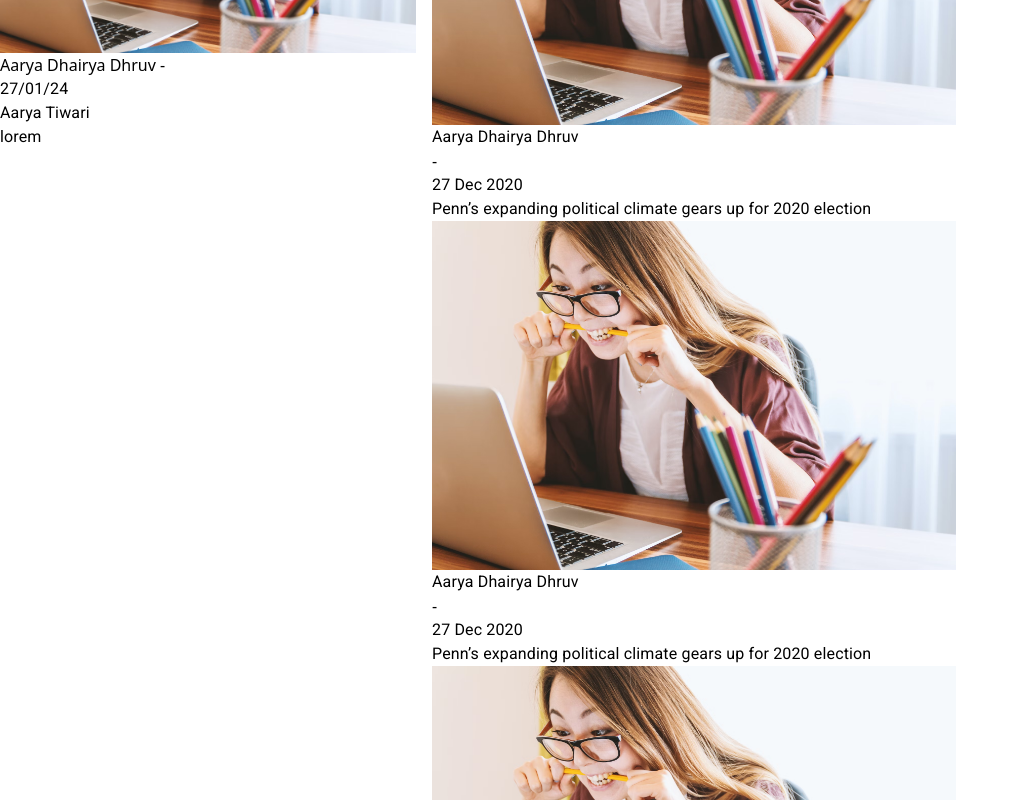
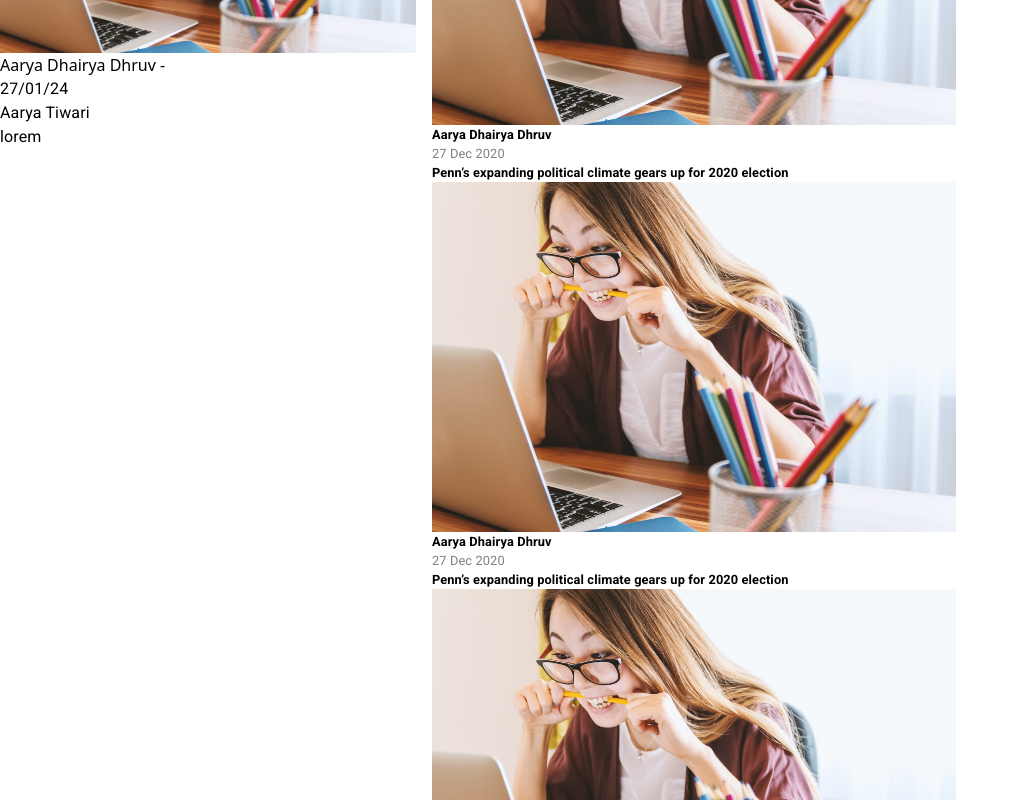
Before and after one commit to AaryaTiwari1211/UIP-IA, a React (Vite) app in the folder IA/: page / in a window 1280 px wide. Shown: the part 1780-2580 px from the top of the page, without its empty margins (0-1019 px from the left). Built offline with nearby package versions, Linux system fonts and the light colour scheme.

Commit message:
Fixed Trending

```diff
--- a/IA/src/pages/Trending.jsx
+++ b/IA/src/pages/Trending.jsx
@@ -26,22 +26,42 @@ const LeftSection = ({ img, author, title, desc, date }) => {
 
 const MiddleSectionItem = ({ img, author, title, date }) => {
     return (
-        <Box className="flex item-center">
-            <Box className="h-28 w-28">
+        <Box className="flex gap-5 item-center">
+            <Box className="w-36 h-36">
                 <img src={img} alt="" />
             </Box>
             <Box className="flex flex-col items-start justify-start">
-                <Box className="flex gap-4">
-                    <Typography>
+                <Box className="flex items-center gap-4">
+                    <Typography
+                        sx={{
+                            fontWeight: 'bold',
+                            fontFamily: 'var(--font)',
+                            fontSize: '0.8rem'
+                        }}
+                    >
                         {author}
                     </Typography>
-                    -
-                    <Typography>
+                    <Box width={4} height={0.1} sx={{
+                        backgroundColor: 'black'
+                    }} />
+                    <Typography
+                        sx={{
+                            fontFamily: 'var(--font)',
+                            fontSize: '0.8rem',
+                            color: 'gray'
+                        }}
+                    >
                         {date}
                     </Typography>
                 </Box>
                 <Box>
-                    <Typography>
+                    <Typography
+                        sx={{
+                            fontWeight: 'bold',
+                            fontFamily: 'var(--font)',
+                            fontSize: '0.8rem'
+                        }}
+                    >
                         {title}
                     </Typography>
                 </Box>
@@ -52,10 +72,10 @@ const MiddleSectionItem = ({ img, author, title, date }) => {
 const MiddleSection = () => {
     return (
         <Box className="flex flex-col gap-4">
-            <MiddleSectionItem img={img1} author="Aarya Dhairya Dhruv" title="Penn’s expanding political climate gears up for 2020 election" date="27 Dec 2020"/>
-            <MiddleSectionItem img={img1} author="Aarya Dhairya Dhruv" title="Penn’s expanding political climate gears up for 2020 election" date="27 Dec 2020"/>
-            <MiddleSectionItem img={img1} author="Aarya Dhairya Dhruv" title="Penn’s expanding political climate gears up for 2020 election" date="27 Dec 2020"/>
-            <MiddleSectionItem img={img1} author="Aarya Dhairya Dhruv" title="Penn’s expanding political climate gears up for 2020 election" date="27 Dec 2020"/>
+            <MiddleSectionItem img={img1} author="Aarya Dhairya Dhruv" title="Penn’s expanding political climate gears up for 2020 election" date="27 Dec 2020" />
+            <MiddleSectionItem img={img1} author="Aarya Dhairya Dhruv" title="Penn’s expanding political climate gears up for 2020 election" date="27 Dec 2020" />
+            <MiddleSectionItem img={img1} author="Aarya Dhairya Dhruv" title="Penn’s expanding political climate gears up for 2020 election" date="27 Dec 2020" />
+            <MiddleSectionItem img={img1} author="Aarya Dhairya Dhruv" title="Penn’s expanding political climate gears up for 2020 election" date="27 Dec 2020" />
         </Box>
     )
 }
```
